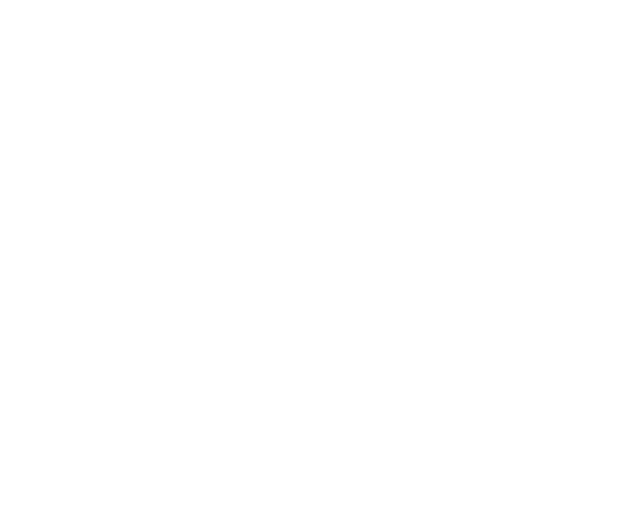
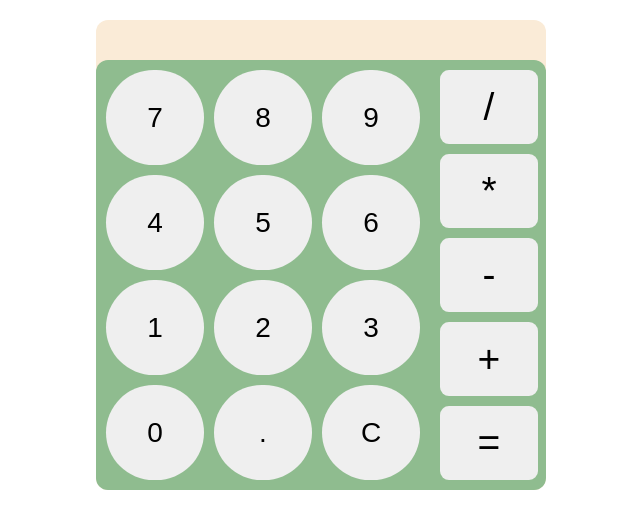
Before and after one commit to alindobx/calculator-new, a plain HTML site: page index.html in a window 1280 px wide. Shown: the whole page, without its empty margins (319-959 px from the left). Drawn offline with Linux system fonts and the light colour scheme.

Commit message:
this branch is version 1

```diff
--- a/css/styles.css
+++ b/css/styles.css
@@ -0,0 +1,62 @@
+body {
+    margin: 0
+
+}
+.grid-container {
+    background-color: antiquewhite;
+    display: grid;
+    grid-template-columns: 1fr 1fr 1fr;
+    max-width:450px;
+    margin: 20px auto;
+    border-radius: 12px;
+}
+header {
+    grid-column: span 3;
+    font-size: 65px;
+    padding:20px;
+}
+
+main  {
+    display:grid;
+    grid-column: span 3;
+    grid-template-columns: 1fr 1fr;
+    background-color: darkseagreen;
+    border-radius: 12px;
+}
+
+button, .clearBtn {
+    padding: 28px;
+    border-radius: 58px;
+    width: 98px;
+    font-size: 28px;
+    border: none;
+    cursor: pointer;
+}
+
+.digits {
+    display: grid;
+    grid-template-columns: 1fr 1fr 1fr;
+    grid-gap: 10px;
+    padding: 10px;
+    justify-items: center;
+}
+.operatorSymbol {
+    display: grid;
+    grid-template-columns: 1fr;
+    grid-gap: 10px;
+    padding: 10px;
+    justify-items: center;
+}
+
+.noClick {
+    pointer-events: none;
+}
+
+.operatorSymbol button {
+    grid-template-columns: 1fr;
+    grid-gap: 10px;
+    justify-items: center;
+    padding: 15px;
+    border-radius: 9px;
+    font-size: 39px;
+}
--- a/index.html
+++ b/index.html
@@ -5,16 +5,41 @@
         <meta name="viewport"
               content="width=device-width, user-scalable=no, initial-scale=1.0, maximum-scale=1.0, minimum-scale=1.0">
         <meta http-equiv="X-UA-Compatible" content="ie=edge">
+        <link rel="stylesheet" href="css/styles.css">
         <title>new Calculator</title>
     </head>
     <body>
-    <section class="container">
+        <section class="grid-container">
+            <header class="total">
+                <span class="leftPos"></span>
+                <span class="operator"></span>
+                <span class="rightPos"></span>
+                <span class="sum"></span>
+            </header>
             <main>
-            <div class="total"></div>
-            <div class="row1">
-
+                <div class="digits">
+                    <button class="numbersBtn">7</button>
+                    <button class="numbersBtn">8</button>
+                    <button class="numbersBtn">9</button>
+                    <button class="numbersBtn">4</button>
+                    <button class="numbersBtn">5</button>
+                    <button class="numbersBtn">6</button>
+                    <button class="numbersBtn">1</button>
+                    <button class="numbersBtn">2</button>
+                    <button class="numbersBtn">3</button>
+                    <button class="numbersBtn">0</button>
+                    <button class="numbersBtn">.</button>
+                    <button id="clearAll" class="clearBtn">C</button>
+                </div>
+                <div class="operatorSymbol">
+                    <button id="divide" class="symbol">/</button>
+                    <button id="multiple" class="symbol">*</button>
+                    <button id="subtract" class="symbol">-</button>
+                    <button id="addition" class="symbol">+</button>
+                    <button id="equal">=</button>
                 </div>
             </main>
         </section>
+    <script type="text/javascript" src="js/main.js"></script>
     </body>
 </html>
--- a/js/main.js
+++ b/js/main.js
@@ -0,0 +1,80 @@
+//getValue of Digits
+const leftPos = document.querySelector('.leftPos');
+const rightPos = document.querySelector('.rightPos');
+const getSum = document.querySelector('.sum');
+const getSymbols = document.querySelectorAll('.symbol');
+const selectDigit = document.querySelectorAll('.numbersBtn');
+const equalBtn = document.getElementById('equal');
+const getOperator = document.querySelector('.operator');
+const clearAll = document.getElementById('clearAll');
+
+let sumTotal = [];
+let addTotal = [];
+let clickCount = 0;
+console.log(sumTotal);
+
+//clear function
+clearAll.addEventListener("click", ()=>{
+    for (let x of selectDigit) {
+        x.classList.remove('noClick');
+    }
+    leftPos.innerHTML = "0";
+    rightPos.innerHTML = "";
+    getSum.innerHTML = '';
+    clickCount = 0;
+
+})
+
+//get you digits function
+const getDigitValue = () => {
+    selectDigit.forEach(digit =>{
+        digit.addEventListener('click',(e) =>{
+            const value = parseInt(e.target.innerHTML, 10);
+            getSum.innerHTML = '';
+            addTotal.push(value);
+            console.log(addTotal);
+            console.log(sumTotal.push(value));
+            if(sumTotal.length === 1){
+                leftPos.innerHTML = `${value}`
+            }else{
+                rightPos.append(`${value}`)
+            }
+            clickCount++
+            console.log("clickCount",clickCount)
+            if(clickCount > 10) {
+               console.log("pass 10")
+                for (let x of selectDigit){
+                    x.classList.add('noClick')
+                }
+            }
+        })
+    })
+}
+getDigitValue();
+//Equation Button
+equalBtn.addEventListener("click",()=>{
+    const totalSum = eval(sumTotal[0] + sumTotal[1] + sumTotal[2])
+    getSum.innerHTML = `${totalSum}`
+    leftPos.innerHTML = '';
+    getOperator.innerHTML = ''
+    rightPos.innerHTML = '';
+    console.log('= button pressed');
+    console.log(totalSum);
+    sumTotal = [];
+})
+//click Operator Buttons
+getSymbols.forEach(sym => {
+    sym.addEventListener('click',(e)=>{
+        switch(e.target.innerHTML) {
+            case "+":
+                sumTotal.push('+')
+                console.log("The operator is currently","+")
+                getOperator.innerHTML = '+';
+                break;
+            case "-":
+                sumTotal.push('-')
+                getOperator.innerHTML = '-';
+                console.log("The operator is currently","-")
+        }
+    })
+});
```
Lines whose indentation alone changed are shown as unchanged.
